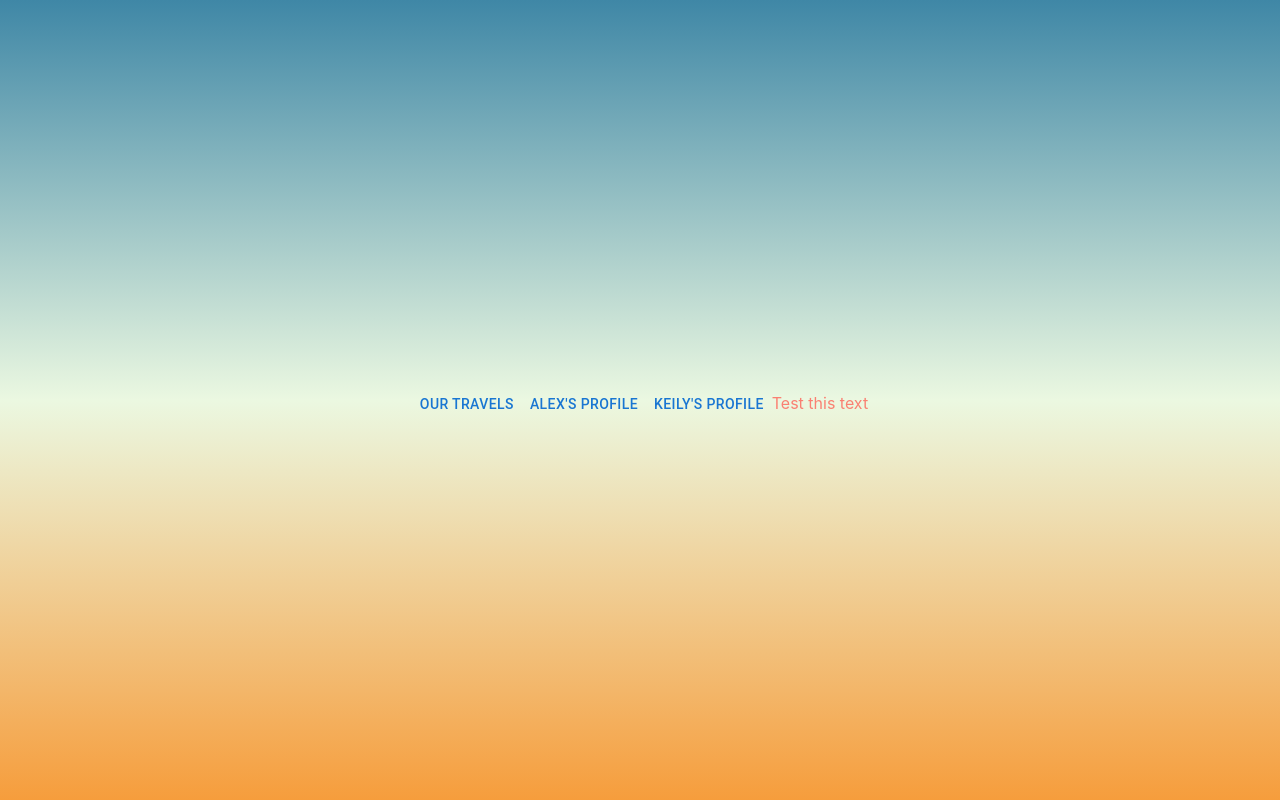
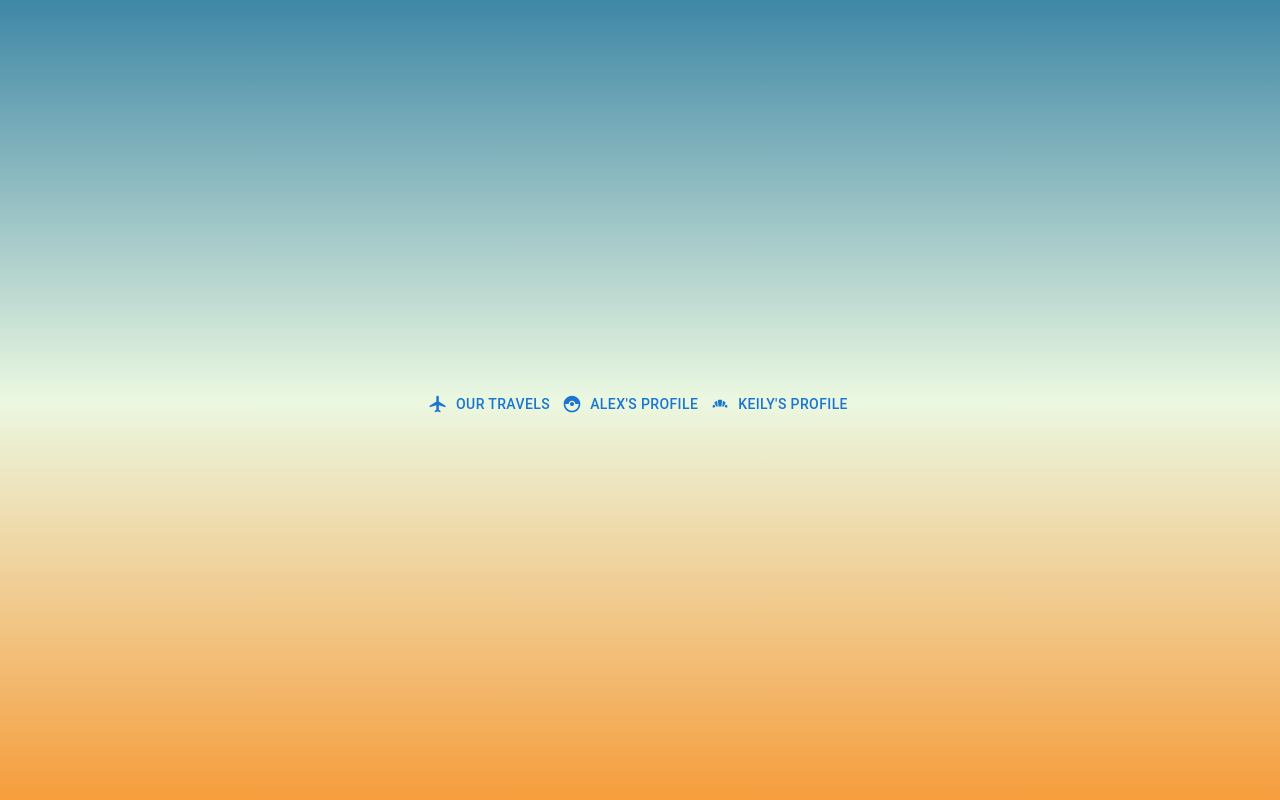
Before and after one commit to halexs/kaelnomads-js, a React (Create React App) app: page / in a window 1280 px wide. Built offline with nearby package versions, Linux system fonts and the light colour scheme.

Commit message:
Add icons to homepage

```diff
--- /dev/null
+++ b/error.html
@@ -0,0 +1,3 @@
+<head>
+  <meta http-equiv='refresh' content='0; URL=/'>
+</head>
--- /dev/null
+++ b/src/components/CustomZeldaIcon.js
@@ -0,0 +1,16 @@
+import React from 'react';
+
+const CustomZeldaIcon = (props) => (
+  // <svg xmlns="http://www.w3.org/2000/svg" x="0px" y="0px" width="24" height="24" viewBox="0 0 172 172" style=" fill:#26e07f;">
+  //   <g fill="none" fill-rule="nonzero" stroke="none" stroke-width="1" stroke-linecap="butt" stroke-linejoin="miter" stroke-miterlimit="10" stroke-dasharray="" stroke-dashoffset="0" font-family="none" font-weight="none" font-size="none" text-anchor="none" style="mix-blend-mode: normal">
+  //     <path d="M0,172v-172h172v172z" fill="none"></path>
+  //     <g fill="#1fb141">
+  //       <path d="M21.5,21.5v129h64.5v-32.25v-64.5v-32.25zM86,53.75c0,17.7805 14.4695,32.25 32.25,32.25c17.7805,0 32.25,-14.4695 32.25,-32.25c0,-17.7805 -14.4695,-32.25 -32.25,-32.25c-17.7805,0 -32.25,14.4695 -32.25,32.25zM118.25,86c-17.7805,0 -32.25,14.4695 -32.25,32.25c0,17.7805 14.4695,32.25 32.25,32.25c17.7805,0 32.25,-14.4695 32.25,-32.25c0,-17.7805 -14.4695,-32.25 -32.25,-32.25z">
+  //       </path>
+  //     </g>
+  //   </g>
+  // </svg>
+  <svg xmlns="http://www.w3.org/2000/svg" id="mdi-triforce" viewBox="0 0 24 24"><path d="M1.5,21L12,3.5L22.5,21H1.5M12,21L17,12H7L12,21Z" /></svg>
+);
+
+export default CustomZeldaIcon;
--- a/src/components/HomePage.js
+++ b/src/components/HomePage.js
@@ -9,29 +9,35 @@ import Grid from '@mui/material/Grid';
 import Button from '@mui/material/Button'
 // import { Link } from 'react-router-dom'
 import { useNavigate } from "react-router-dom";
+import FlightIcon from '@mui/icons-material/Flight';
+import CatchingPokemonIcon from '@mui/icons-material/CatchingPokemon';
+import BakeryDiningIcon from '@mui/icons-material/BakeryDining';
+// import { FlightIcon, CatchingPokemonIcon, BakeryDiningIcon } from '@mui/icons-material';
+// import CustomZeldaIcon from './CustomZeldaIcon';
 
-// const styles = {
-//   container: {
-//     margin: "8px 8px 8px 8px",
+// const useStyles = makeStyles({
+//   button: {
+//     display: 'flex',
+//     alignItems: 'center',
+//     justifyContent: 'center',
+//     textAlign: 'center',
+//     height: '48px', // Ensure a consistent height
 //   },
-// };
+//   icon: {
+//     marginRight: '8px', // Adjust spacing between icon and text
+//   }
+// });
 
 function HomePage(props) {
   console.log("url: ", props.url);
+  // const classes = useStyles();
+
   let mainPage: any = "";
   let pageMargins = {"margin": "8px 8px 8px 8px"};
 
-  // this is preferred due to perfformance
-  // const navigate = useNavigate();
-    // let n = useNavigate();
   const nav = useNavigate();
 
-  // the following block works
-  // UPDATE: fixed navigation
   const navigate = (url) => {
-    // window.location.href = url;
-    // alert("changing tabs now");
-    // props.changeTab(2);
     let newTab = 0;
 
     if (url === "/travel") {
@@ -46,11 +52,6 @@ function HomePage(props) {
     props.changeTab(newTab);
     nav(url);
   }
-
-  // const handleClick = () => {
-  //   props.changeTab
-  //   navigate("/path/to/push");
-  // }
 
   if (props.url === "/") {
     // props.changeVisibility(false);
@@ -67,18 +68,19 @@ function HomePage(props) {
 
       <Grid item xs={3}>
        <div id="main-page">
-          <Button onClick={() => navigate('/travel')} > Our Travels </Button>
-          <Button onClick={() => navigate('/alex')} > Alex's Profile </Button>
-          <Button onClick={() => navigate('/keily')} > Keily's Profile </Button>
-          Test this text
+          <Button onClick={() => navigate('/travel')}
+                  startIcon={<FlightIcon />}> Our Travels </Button>
+          <Button onClick={() => navigate('/alex')}
+                  startIcon={<CatchingPokemonIcon />}> Alex's Profile </Button>
+          <Button onClick={() => navigate('/keily')}
+                  startIcon={<BakeryDiningIcon />}> Keily's Profile </Button>
        </div>
       </Grid>
     </Grid>
 
-    // mainPage = <Redirect to="/travel" />
   }
+
   else if (props.url === "/travel") {
-    // props.changeVisibility(true);
     mainPage = <TravelMap isMobile={props.isMobile} />;
   }
   else if (props.url === "/alex") {
@@ -94,8 +96,5 @@ function HomePage(props) {
     </div>
   );
 }
-      // <div id="main-container">
-      //   {mainPage}
-      // </div>
 
 export default HomePage;
```
Also changed, not shown: package.json (+5 -4 lines), 1 other file (tests, documents, lock files or other folders).
